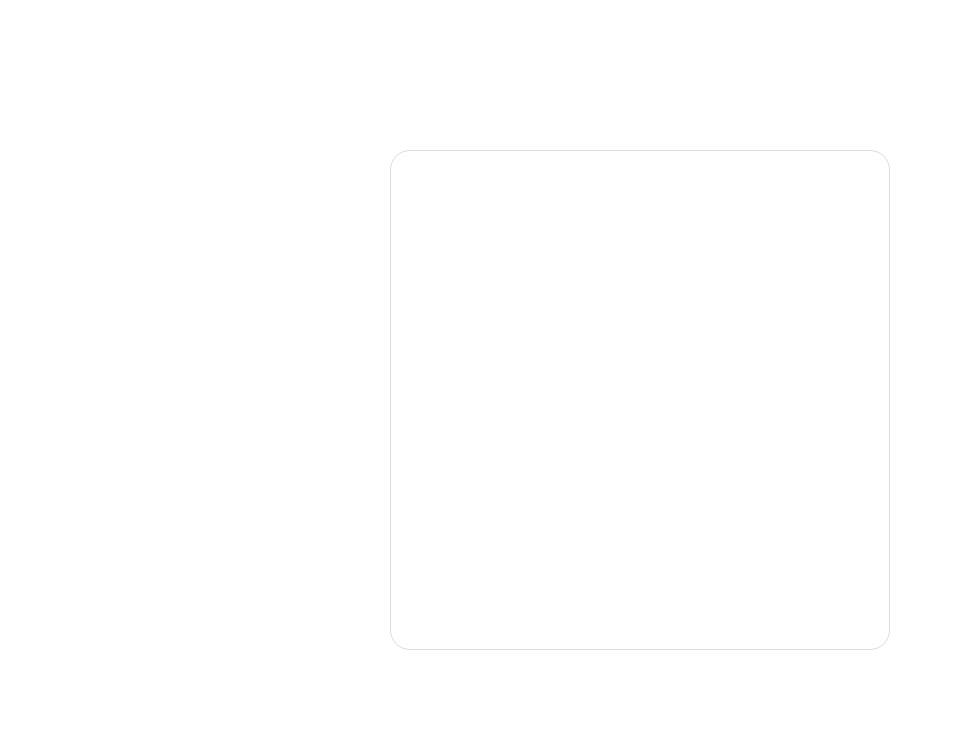
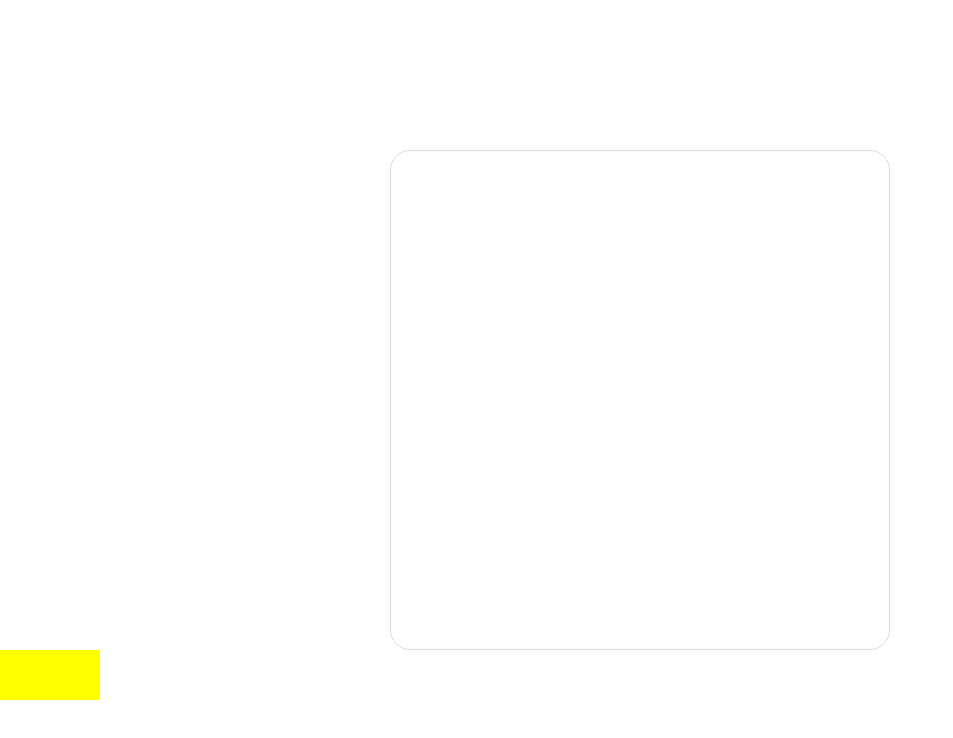
Before and after one commit to MahsumaRezai/tempalate_DOM_Form, a website: page index.html in a window 1280 px wide. Shown: the whole page, without its empty margins (0-953 px from the left). Drawn offline with Linux system fonts and the light colour scheme.

Commit message:
work on dit section

```diff
--- a/index.html
+++ b/index.html
@@ -20,8 +20,16 @@
             </form>
 
 
+
         </div>
+        <!-- dit section-->
+        <div class="dit-section">
+            <div class="dit-section__frist"></div>
+            <div class="dit-section__two"></div>
+            <div class="dit-section__three"></div>
 
+        </div>
+        <!-- end dit section-->
 
     </main>
 
--- a/scss/main.scss
+++ b/scss/main.scss
@@ -16,3 +16,11 @@
     border-radius: 20px;
 
 }
+.dit-section {
+    &__frist {
+        width: 100px;
+        height: 50px;
+        background: yellow;
+
+    }
+}
```
Also changed, not shown: css/style.css.
